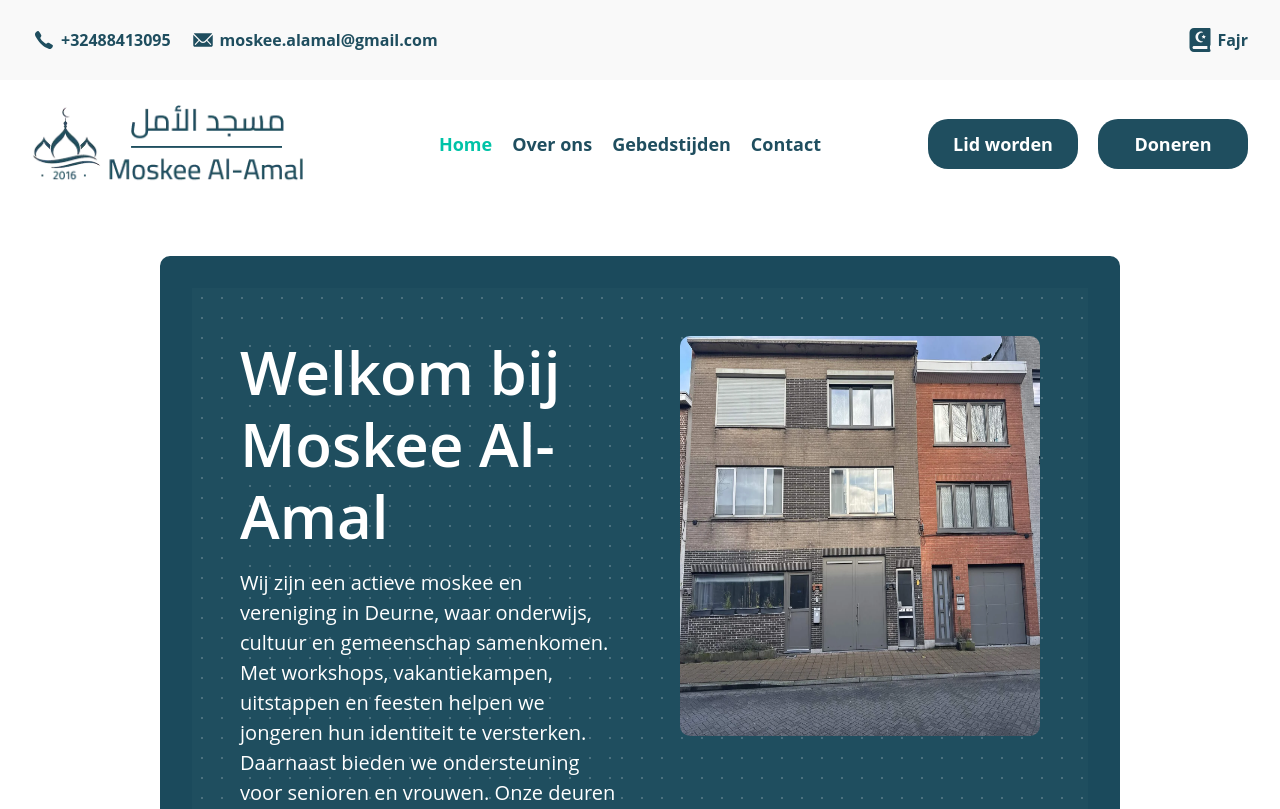
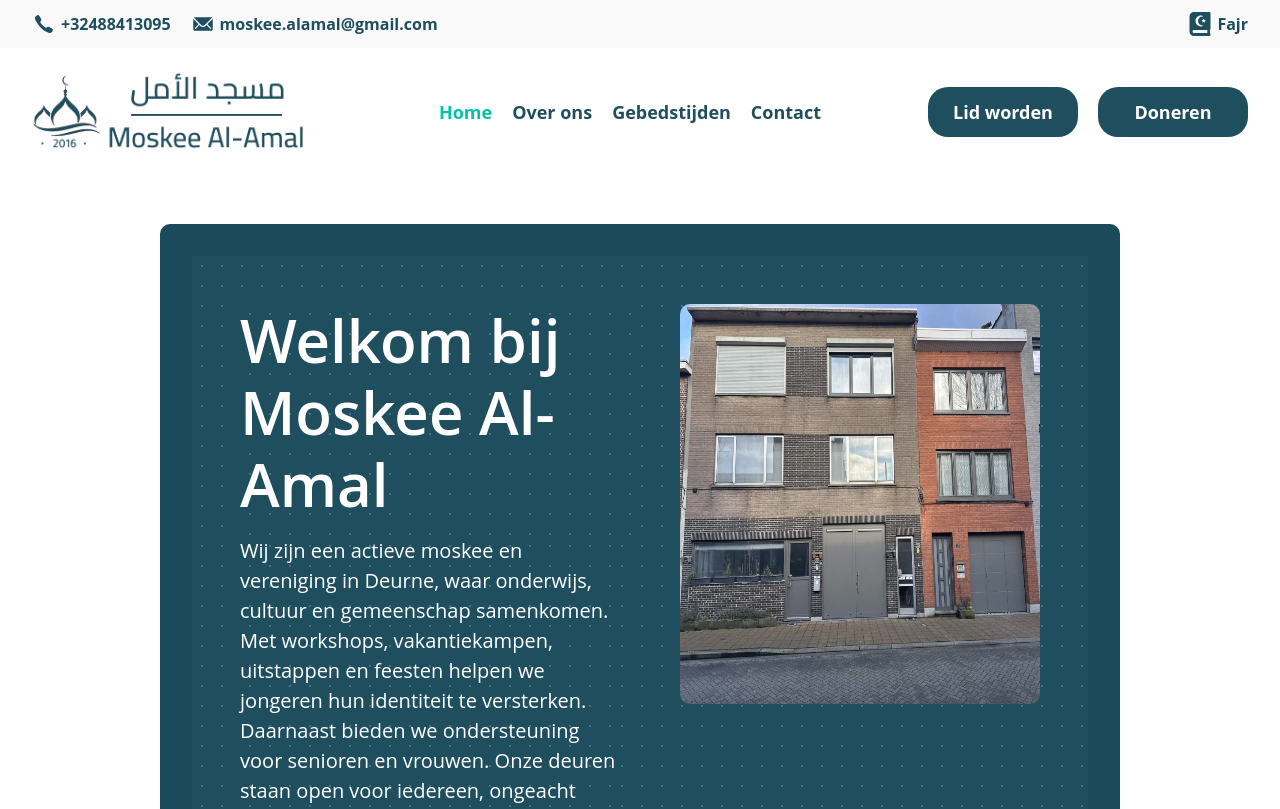
Before and after one commit to Imrxng/al-amal, a Next.js app: page / in a window 1280 px wide. Shown: the top 809 px of the page. Built offline with nearby package versions, Linux system fonts and the light colour scheme; no server answers.

Commit message:
fix topheader heigt

```diff
--- a/src/styles/header.component.css
+++ b/src/styles/header.component.css
@@ -13,14 +13,14 @@
 
 #topHeader {
     background-color: var(--secondary);
-    height: 5rem;
     position: relative;
     width: 100%;
     color: black;
     display: flex;
     justify-content: space-between;
     align-items: center;
-    padding: 2rem;
+    padding: 0 2rem;
+    height: 3rem;
     color: var(--background);
     font-weight: bolder;
 }
```
